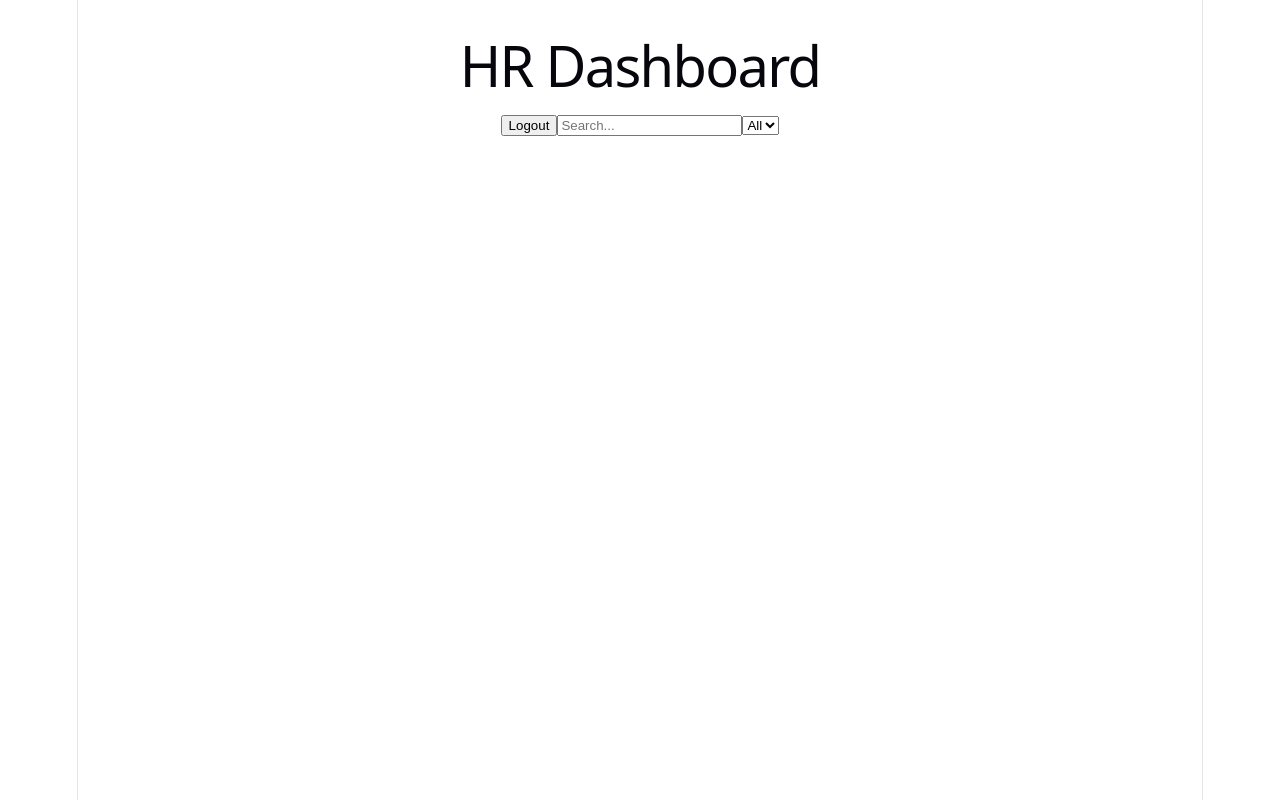
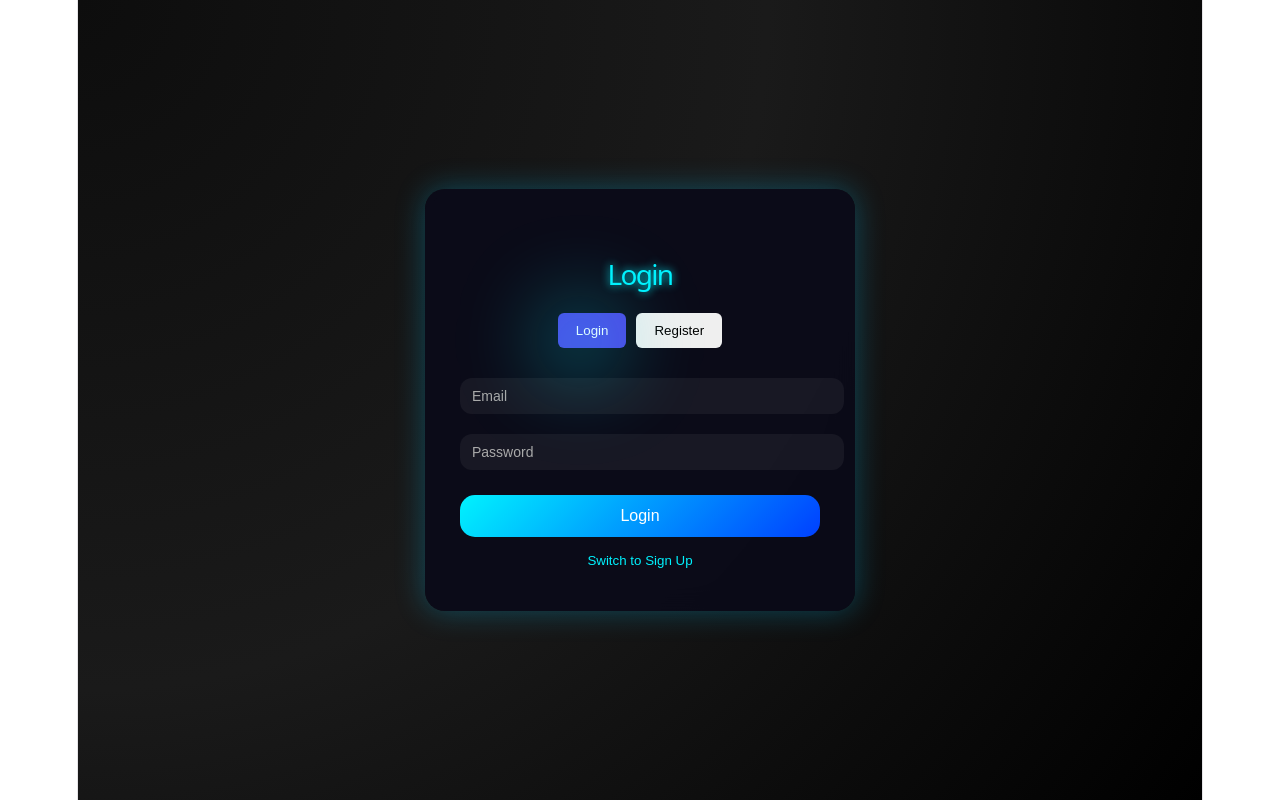
Before and after one commit to TomNguyen132006/portfolio, a React (Vite) app: page /hr in a window 1280 px wide. Built offline with nearby package versions, Linux system fonts and the light colour scheme.

Commit message:
chỉnh phần login sign up

```diff
--- a/src/pages/Auth.css
+++ b/src/pages/Auth.css
@@ -133,3 +133,27 @@
   z-index: 1;
   transition: all 0.05s;
 }
+
+.auth-mode-toggle {
+  display: flex;
+  gap: 10px;
+  margin-bottom: 20px;
+  justify-content: center;
+}
+
+.auth-mode-toggle button {
+  padding: 10px 18px;
+  border: none;
+  cursor: pointer;
+  border-radius: 6px;
+}
+
+.auth-mode-toggle .active-tab {
+  background: #4f46e5;
+  color: white;
+}
+
+.auth-card.active {
+  transform: scale(1.02);
+  transition: 0.3s ease;
+}
--- a/src/pages/Auth.jsx
+++ b/src/pages/Auth.jsx
@@ -27,7 +27,9 @@ function Auth() {
       const user = users.find((u) => u.email === form.email);
       if (!user) return setError("Email not found");
       if (user.password !== form.password) return setError("Wrong password");
+
       localStorage.setItem("currentUser", JSON.stringify(user));
+
       if (user.role === "hr") navigate("/hr");
       else navigate("/candidate");
     } else {
@@ -55,28 +57,55 @@ function Auth() {
       const updated = [...users, newUser];
       localStorage.setItem("accounts", JSON.stringify(updated));
       localStorage.setItem("currentUser", JSON.stringify(newUser));
+
       if (newUser.role === "hr") navigate("/hr");
       else navigate("/candidate");
     }
   };
 
-  // mouse glow effect
   useEffect(() => {
     const glow = document.getElementById("glow");
+
     const moveGlow = (e) => {
       if (glow) {
         glow.style.left = e.clientX + "px";
         glow.style.top = e.clientY + "px";
       }
     };
+
     document.addEventListener("mousemove", moveGlow);
     return () => document.removeEventListener("mousemove", moveGlow);
   }, []);
 
   return (
     <div className="auth-container">
-      <div className="auth-card">
+      <div className={`auth-card ${!isLogin ? "active" : ""}`}>
         <h1>{isLogin ? "Login" : "Sign Up"}</h1>
+
+        <div className="auth-mode-toggle">
+          <button
+            type="button"
+            className={isLogin ? "active-tab" : ""}
+            onClick={() => {
+              setIsLogin(true);
+              setError("");
+            }}
+          >
+            Login
+          </button>
+
+          <button
+            type="button"
+            className={!isLogin ? "active-tab" : ""}
+            onClick={() => {
+              setIsLogin(false);
+              setError("");
+            }}
+          >
+            Register
+          </button>
+        </div>
+
         <form onSubmit={handleSubmit}>
           <input
             name="email"
@@ -85,6 +114,7 @@ function Auth() {
             type="email"
             required
           />
+
           <input
             name="password"
             placeholder="Password"
@@ -109,27 +139,32 @@ function Auth() {
                   HR
                 </div>
               </div>
+
               <input
                 name="name"
                 placeholder="Name"
                 onChange={handleChange}
                 required
               />
+
               <input
                 name="role"
                 placeholder="Job Role (Frontend/Backend)"
                 onChange={handleChange}
               />
+
               <input
                 name="skills"
                 placeholder="Skills (comma separated)"
                 onChange={handleChange}
               />
+
               <input
                 name="github"
                 placeholder="GitHub URL"
                 onChange={handleChange}
               />
+
               <input
                 name="linkedin"
                 placeholder="LinkedIn URL"
@@ -145,13 +180,9 @@ function Auth() {
           {error && <p className="error-msg">{error}</p>}
         </form>
 
-        <button
-          className="switch-btn"
-          onClick={() => setIsLogin(!isLogin)}
-        >
-          Switch to {isLogin ? "Sign Up" : "Login"}
-        </button>
+
       </div>
+
       <div className="auth-glow" id="glow"></div>
     </div>
   );
--- a/src/pages/HR.jsx
+++ b/src/pages/HR.jsx
@@ -1,184 +1,202 @@
-import { useEffect, useMemo, useState } from "react";
+import { useState, useEffect } from "react";
 import { useNavigate } from "react-router-dom";
+import "./Auth.css";
 
-function HR() {
-  const [accounts, setAccounts] = useState([]);
-  const [search, setSearch] = useState("");
-  const [selectedRole, setSelectedRole] = useState("All");
-  const [favorites, setFavorites] = useState([]);
-  const [showFavorites, setShowFavorites] = useState(false);
-
-  const [repoMap, setRepoMap] = useState({});
-  const [loadingMap, setLoadingMap] = useState({});
-
+function Auth() {
+  const [isLogin, setIsLogin] = useState(true);
+  const [form, setForm] = useState({});
+  const [error, setError] = useState("");
+  const [roleType, setRoleType] = useState("candidate");
   const navigate = useNavigate();
 
+  const handleChange = (e) => {
+    setError("");
+    setForm({ ...form, [e.target.name]: e.target.value });
+  };
+
+  const handleRoleSelect = (role) => {
+    setRoleType(role);
+    setForm({ ...form, roleType: role });
+  };
+
+  const handleSubmit = (e) => {
+    e.preventDefault();
+    const users = JSON.parse(localStorage.getItem("accounts")) || [];
+
+    if (isLogin) {
+      const user = users.find((u) => u.email === form.email);
+      if (!user) return setError("Email not found");
+      if (user.password !== form.password) return setError("Wrong password");
+
+      localStorage.setItem("currentUser", JSON.stringify(user));
+
+      if (user.role === "hr") navigate("/hr");
+      else navigate("/candidate");
+    } else {
+      const exists = users.find((u) => u.email === form.email);
+      if (exists) return setError("Email already exists");
+
+      const newUser = {
+        id: Date.now(),
+        email: form.email,
+        password: form.password,
+        role: roleType,
+        profiles: [
+          {
+            id: Date.now(),
+            name: form.name,
+            role: form.role,
+            skills: form.skills?.split(",").map((s) => s.trim()) || [],
+            github: form.github,
+            linkedin: form.linkedin,
+            isPublic: false,
+          },
+        ],
+      };
+
+      const updated = [...users, newUser];
+      localStorage.setItem("accounts", JSON.stringify(updated));
+      localStorage.setItem("currentUser", JSON.stringify(newUser));
+
+      if (newUser.role === "hr") navigate("/hr");
+      else navigate("/candidate");
+    }
+  };
+
+  // mouse glow effect
   useEffect(() => {
-    const favs = JSON.parse(localStorage.getItem("favorites")) || [];
-    setFavorites(favs);
+    const glow = document.getElementById("glow");
+
+    const moveGlow = (e) => {
+      if (glow) {
+        glow.style.left = e.clientX + "px";
+        glow.style.top = e.clientY + "px";
+      }
+    };
+
+    document.addEventListener("mousemove", moveGlow);
+    return () => document.removeEventListener("mousemove", moveGlow);
   }, []);
 
-  useEffect(() => {
-    const data = JSON.parse(localStorage.getItem("accounts")) || [];
-    setAccounts(data);
-  }, []);
+  return (
+    <div className="auth-container">
+      <div className={`auth-card ${!isLogin ? "active" : ""}`}>
+        <h1>{isLogin ? "Login" : "Sign Up"}</h1>
 
-  const candidates = useMemo(() => {
-    return accounts.flatMap((acc) => acc.profiles || []);
-  }, [accounts]);
-
-  const allRoles = useMemo(() => {
-    const roles = new Set();
-    candidates.forEach((profile) => {
-      if (profile.role) roles.add(profile.role);
-    });
-    return ["All", ...Array.from(roles)];
-  }, [candidates]);
-
-  const filtered = useMemo(() => {
-    return candidates.filter((profile) => {
-      const matchSearch =
-        profile.name?.toLowerCase().includes(search) ||
-        profile.role?.toLowerCase().includes(search) ||
-        profile.skills?.some((skill) =>
-          skill.toLowerCase().includes(search)
-        );
-
-      const matchRole =
-        selectedRole === "All" || profile.role === selectedRole;
-
-      const matchFavorite =
-        !showFavorites || favorites.includes(profile.id);
-
-      return matchSearch && matchRole && matchFavorite;
-    });
-  }, [candidates, search, selectedRole, favorites, showFavorites]);
-
-  useEffect(() => {
-    const fetchRepos = async () => {
-      const newRepoMap = {};
-
-      for (const profile of candidates) {
-        if (!profile.github) continue;
-
-        const match = profile.github.match(/github\.com\/([^/?#]+)/i);
-        const username = match?.[1];
-
-        if (!username) continue;
-
-        setLoadingMap((prev) => ({ ...prev, [profile.id]: true }));
-
-        try {
-          const res = await fetch(
-            `https://api.github.com/users/${username}/repos`
-          );
-          const data = await res.json();
-
-          if (Array.isArray(data)) {
-            newRepoMap[profile.id] = data
-              .filter((repo) => !repo.fork)
-              .slice(0, 3);
-          } else {
-            newRepoMap[profile.id] = [];
-          }
-        } catch {
-          newRepoMap[profile.id] = [];
-        }
-
-        setLoadingMap((prev) => ({ ...prev, [profile.id]: false }));
-      }
-
-      setRepoMap(newRepoMap);
-    };
-
-    if (candidates.length > 0) fetchRepos();
-  }, [candidates]);
-
-  return (
-    <div style={{ padding: "20px" }}>
-      <h1>HR Dashboard</h1>
-
-      <button
-        onClick={() => {
-          localStorage.removeItem("currentUser");
-          window.location.href = "/auth";
-        }}
-      >
-        Logout
-      </button>
-
-      <input
-        placeholder="Search..."
-        onChange={(e) => setSearch(e.target.value.toLowerCase())}
-      />
-
-      <select
-        value={selectedRole}
-        onChange={(e) => setSelectedRole(e.target.value)}
-      >
-        {allRoles.map((role) => (
-          <option key={role} value={role}>
-            {role}
-          </option>
-        ))}
-      </select>
-
-      <div style={{ marginTop: "20px" }}>
-        {filtered.map((profile) => (
-          <div
-            key={profile.id}
-            style={{
-              border: "1px solid #ccc",
-              padding: "15px",
-              marginBottom: "15px",
+        <div className="auth-mode-toggle">
+          <button
+            type="button"
+            className={isLogin ? "active-tab" : ""}
+            onClick={() => {
+              setIsLogin(true);
+              setError("");
             }}
           >
-            <h3>{profile.name}</h3>
-            <p>{profile.location}</p>
-            <p>{profile.education}</p>
-            <p>{profile.role}</p>
+            Login
+          </button>
 
-            <button
-              onClick={() =>
-                navigate(`/hr/view/${profile.id}`, { state: { user: profile } })
-              }
-            >
-              View Detail
-            </button>
+          <button
+            type="button"
+            className={!isLogin ? "active-tab" : ""}
+            onClick={() => {
+              setIsLogin(false);
+              setError("");
+            }}
+          >
+            Register
+          </button>
+        </div>
 
-            <h4>Projects</h4>
+        <form onSubmit={handleSubmit}>
+          <input
+            name="email"
+            placeholder="Email"
+            onChange={handleChange}
+            type="email"
+            required
+          />
 
-            {loadingMap[profile.id] ? (
-              <p>Loading...</p>
-            ) : !repoMap[profile.id] || repoMap[profile.id].length === 0 ? (
-              <p>No projects</p>
-            ) : (
-              repoMap[profile.id].map((repo) => (
-                <div key={repo.id} style={{ marginBottom: "12px" }}>
-                  <strong>{repo.name}</strong>
-                  <p>{repo.description}</p>
+          <input
+            name="password"
+            placeholder="Password"
+            onChange={handleChange}
+            type="password"
+            required
+          />
 
-                  <button
-                    onClick={() => window.open(repo.html_url, "_blank")}
-                    style={{
-                      background: "#24292f",
-                      color: "white",
-                      border: "none",
-                      padding: "6px 10px",
-                      borderRadius: "5px",
-                      cursor: "pointer",
-                    }}
-                  >
-                    🚀 View Project
-                  </button>
+          {!isLogin && (
+            <>
+              <div className="role-toggle">
+                <div
+                  className={roleType === "candidate" ? "active" : ""}
+                  onClick={() => handleRoleSelect("candidate")}
+                >
+                  Candidate
                 </div>
-              ))
-            )}
-          </div>
-        ))}
+
+                <div
+                  className={roleType === "hr" ? "active" : ""}
+                  onClick={() => handleRoleSelect("hr")}
+                >
+                  HR
+                </div>
+              </div>
+
+              <input
+                name="name"
+                placeholder="Name"
+                onChange={handleChange}
+                required
+              />
+
+              <input
+                name="role"
+                placeholder="Job Role (Frontend/Backend)"
+                onChange={handleChange}
+              />
+
+              <input
+                name="skills"
+                placeholder="Skills (comma separated)"
+                onChange={handleChange}
+              />
+
+              <input
+                name="github"
+                placeholder="GitHub URL"
+                onChange={handleChange}
+              />
+
+              <input
+                name="linkedin"
+                placeholder="LinkedIn URL"
+                onChange={handleChange}
+              />
+            </>
+          )}
+
+          <button className="submit-btn" type="submit">
+            {isLogin ? "Login" : "Create Account"}
+          </button>
+
+          {error && <p className="error-msg">{error}</p>}
+        </form>
+
+        <button
+          type="button"
+          className="switch-btn"
+          onClick={() => {
+            setIsLogin(!isLogin);
+            setError("");
+          }}
+        >
+          Switch to {isLogin ? "Sign Up" : "Login"}
+        </button>
       </div>
+
+      <div className="auth-glow" id="glow"></div>
     </div>
   );
 }
 
-export default HR;
+export default Auth;
```
Also changed, not shown: src/pages/Favorites.jsx (+128 -23 lines), src/pages/Users.jsx (+40 -19 lines), src/pages/ResumeForm.jsx (line endings or trailing spaces).
